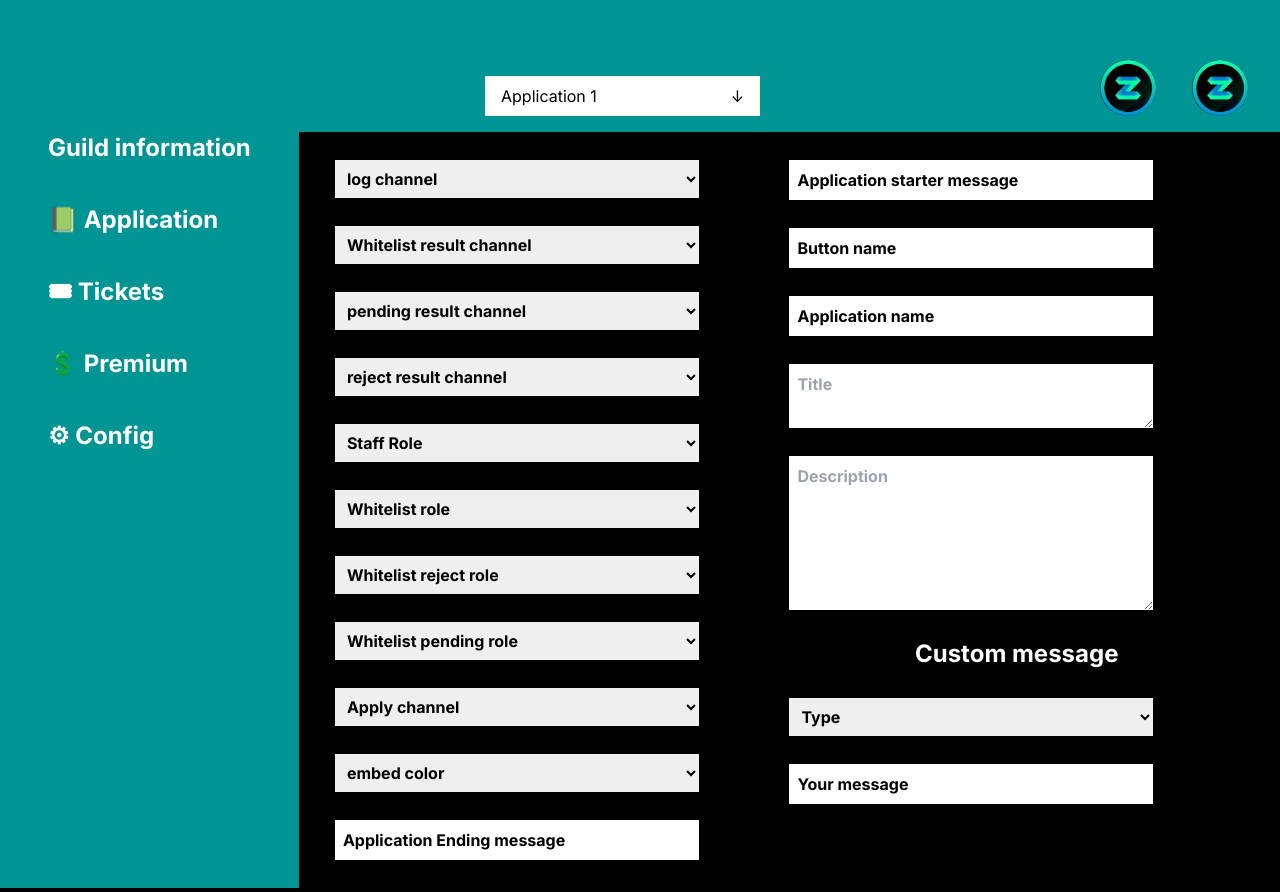
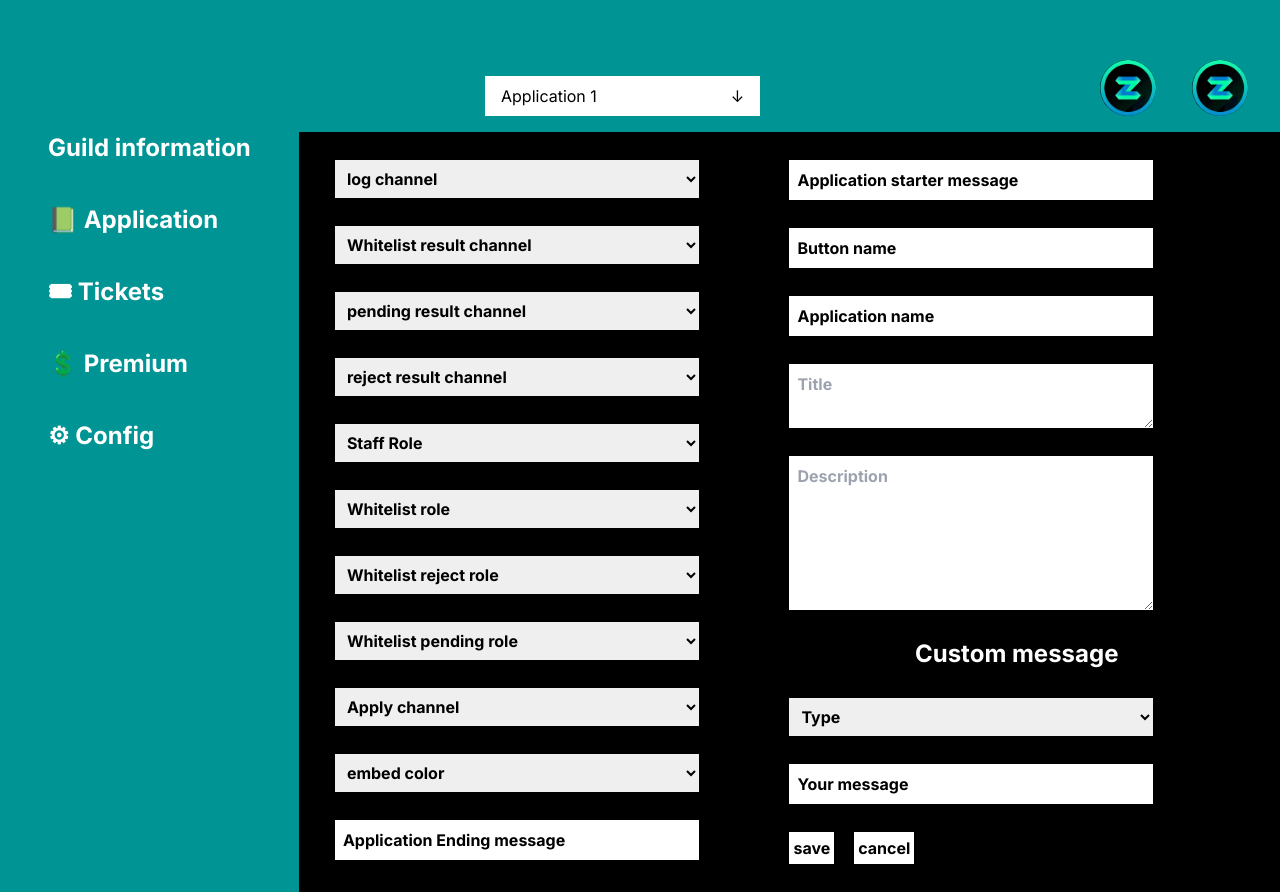
Before and after one commit to Sreejin-dev/Dashboard-Zua, a Next.js app: page /GuildManage in a window 1280 px wide. Built offline with nearby package versions, Linux system fonts and the light colour scheme.

Commit message:
modified:   components/GuildManage/Main.jsx

```diff
--- a/components/GuildManage/Main.jsx
+++ b/components/GuildManage/Main.jsx
@@ -31,10 +31,7 @@ const Main = () => {
       {/* Second Application section */}
       <div className="w-full flex flex-col gap-7 ">
         {applicationData.map((con, id) => (
-          <button
-            key={id}
-            className="lg:w-[80%] py-2 px-2 text-start bg-white"
-          >
+          <button key={id} className="lg:w-[80%] py-2 px-2 text-start bg-white">
             {con}
           </button>
         ))}
@@ -61,6 +58,11 @@ const Main = () => {
         <button className=" lg:w-[80%] py-2 px-2  text-start bg-white">
           Your message
         </button>
+
+        <div className="flex gap-5">
+          <button className="bg-white p-1">save</button>
+          <button className="bg-white p-1">cancel</button>
+        </div>
       </div>
     </div>
   );
```
